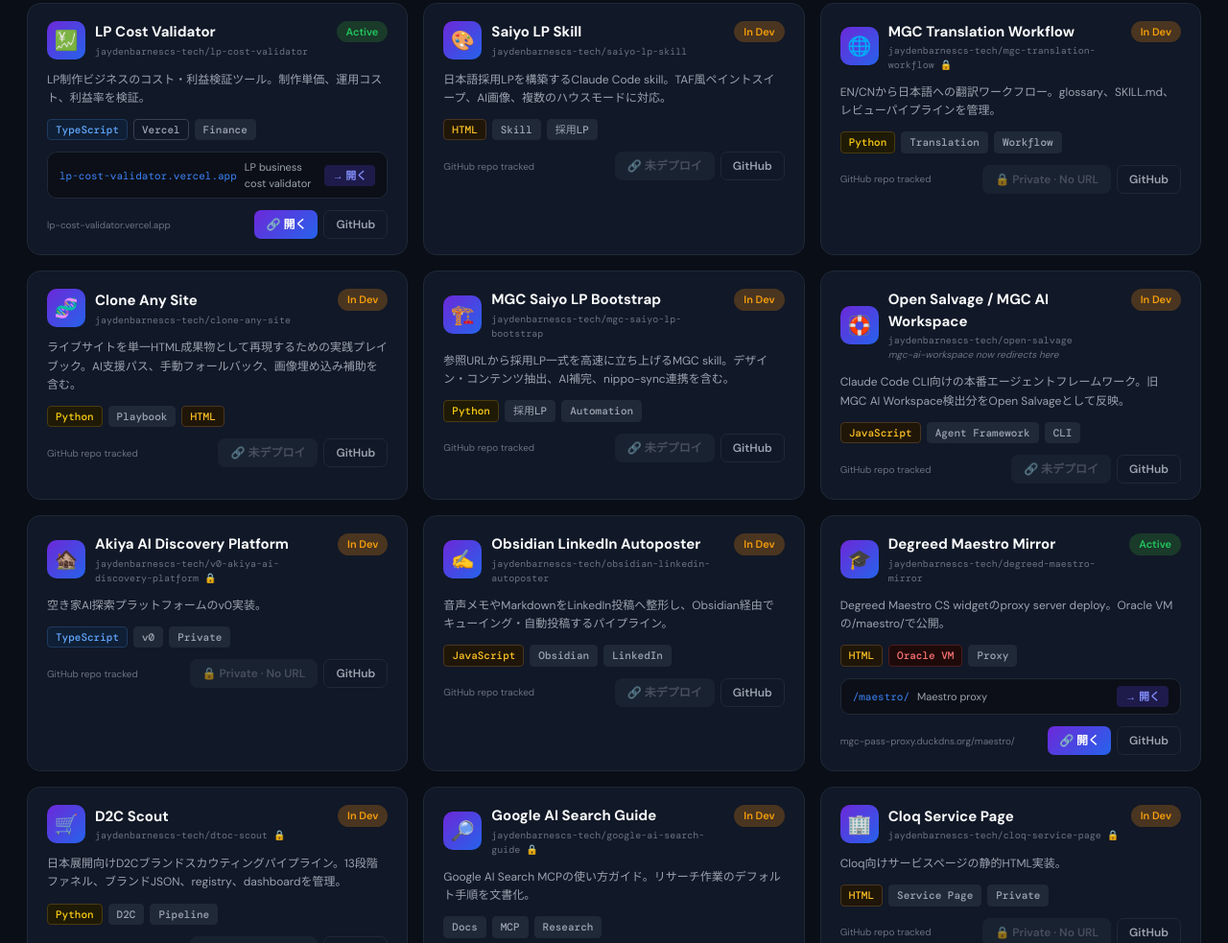
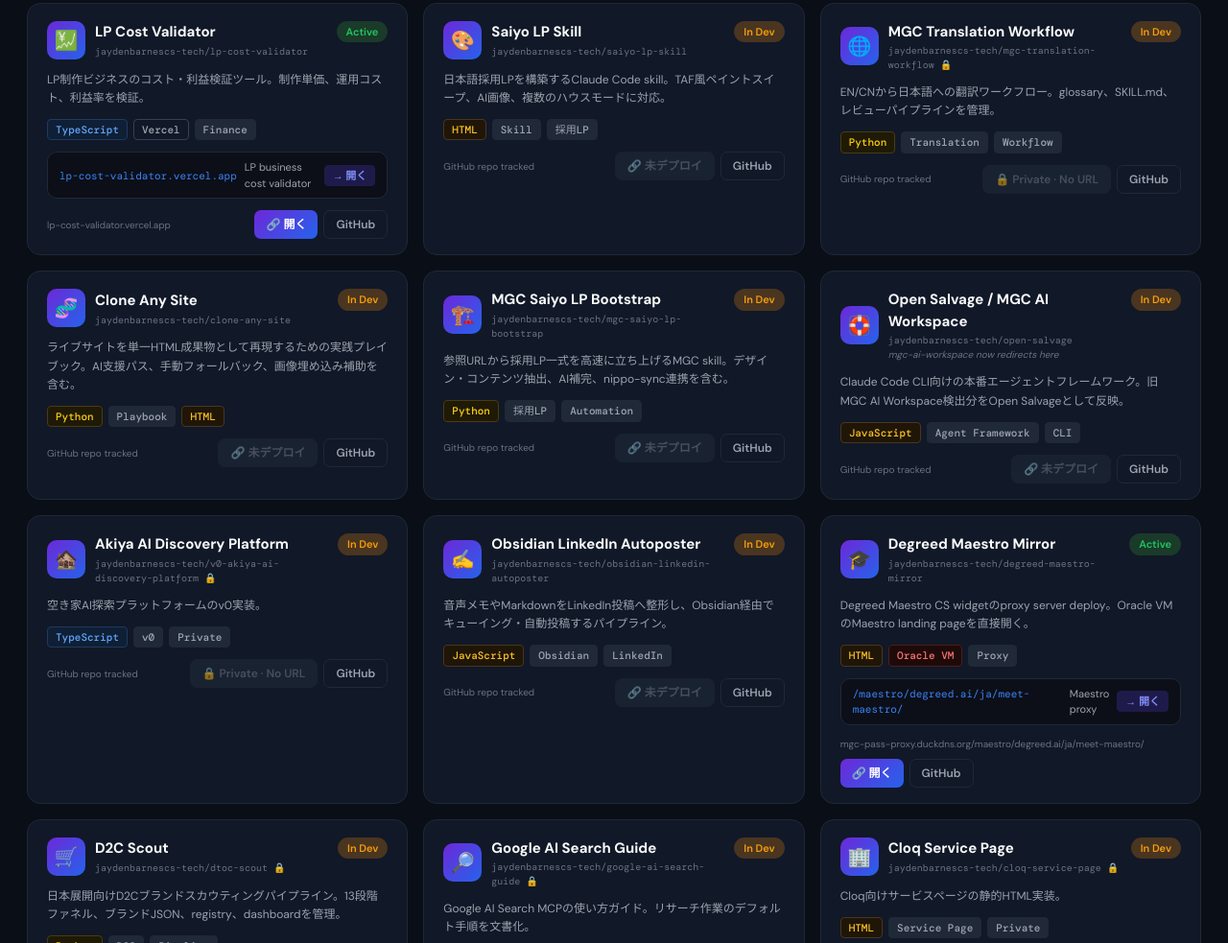
Before and after one commit to jaydenbarnescs-tech/mgc-dev-hub, a plain HTML site: page index.html in a window 1280 px wide. Shown: the part 2051-3034 px from the top of the page at 96% size. Drawn offline with nearby package versions, Linux system fonts and the light colour scheme.

Commit message:
fix maestro proxy link

```diff
--- a/index.html
+++ b/index.html
@@ -653,11 +653,11 @@
     tags: [['Oracle Cloud', 'tag-oracle'], ['Nginx', ''], ['Static', '']],
     pages: [
       ['/mgc-accelerator-hub/', 'MGC Accelerator Hub mirror', 'https://mgc-pass-proxy.duckdns.org/mgc-accelerator-hub/'],
-      ['/maestro/', 'Degreed Maestro proxy', 'https://mgc-pass-proxy.duckdns.org/maestro/'],
+      ['/maestro/degreed.ai/ja/meet-maestro/', 'Degreed Maestro proxy', 'https://mgc-pass-proxy.duckdns.org/maestro/degreed.ai/ja/meet-maestro/'],
       ['/onenote-images/', 'OneNote images', 'https://mgc-pass-proxy.duckdns.org/onenote-images/'],
       ['/hikari.bak.20260406/', 'ヒカリ backup 2026-04-06', 'https://mgc-pass-proxy.duckdns.org/hikari.bak.20260406/'],
     ],
-    primaryUrl: 'https://mgc-pass-proxy.duckdns.org/maestro/',
+    primaryUrl: 'https://mgc-pass-proxy.duckdns.org/maestro/degreed.ai/ja/meet-maestro/',
     githubUrl: 'https://github.com/jaydenbarnescs-tech/oracle-server',
     footer: 'mgc-pass-proxy.duckdns.org',
   },
@@ -757,11 +757,11 @@
     owner: 'jayden', live: true, status: 'active', icon: '🎓',
     title: 'Degreed Maestro Mirror',
     repo: 'jaydenbarnescs-tech/degreed-maestro-mirror',
-    description: 'Degreed Maestro CS widgetのproxy server deploy。Oracle VMの/maestro/で公開。',
+    description: 'Degreed Maestro CS widgetのproxy server deploy。Oracle VMのMaestro landing pageを直接開く。',
     tags: [['HTML', 'tag-js'], ['Oracle VM', 'tag-oracle'], ['Proxy', '']],
-    pages: [['/maestro/', 'Maestro proxy', 'https://mgc-pass-proxy.duckdns.org/maestro/']],
-    primaryUrl: 'https://mgc-pass-proxy.duckdns.org/maestro/',
-    footer: 'mgc-pass-proxy.duckdns.org/maestro/',
+    pages: [['/maestro/degreed.ai/ja/meet-maestro/', 'Maestro proxy', 'https://mgc-pass-proxy.duckdns.org/maestro/degreed.ai/ja/meet-maestro/']],
+    primaryUrl: 'https://mgc-pass-proxy.duckdns.org/maestro/degreed.ai/ja/meet-maestro/',
+    footer: 'mgc-pass-proxy.duckdns.org/maestro/degreed.ai/ja/meet-maestro/',
   },
   {
     owner: 'jayden', live: false, status: 'dev', icon: '🛒',
```
